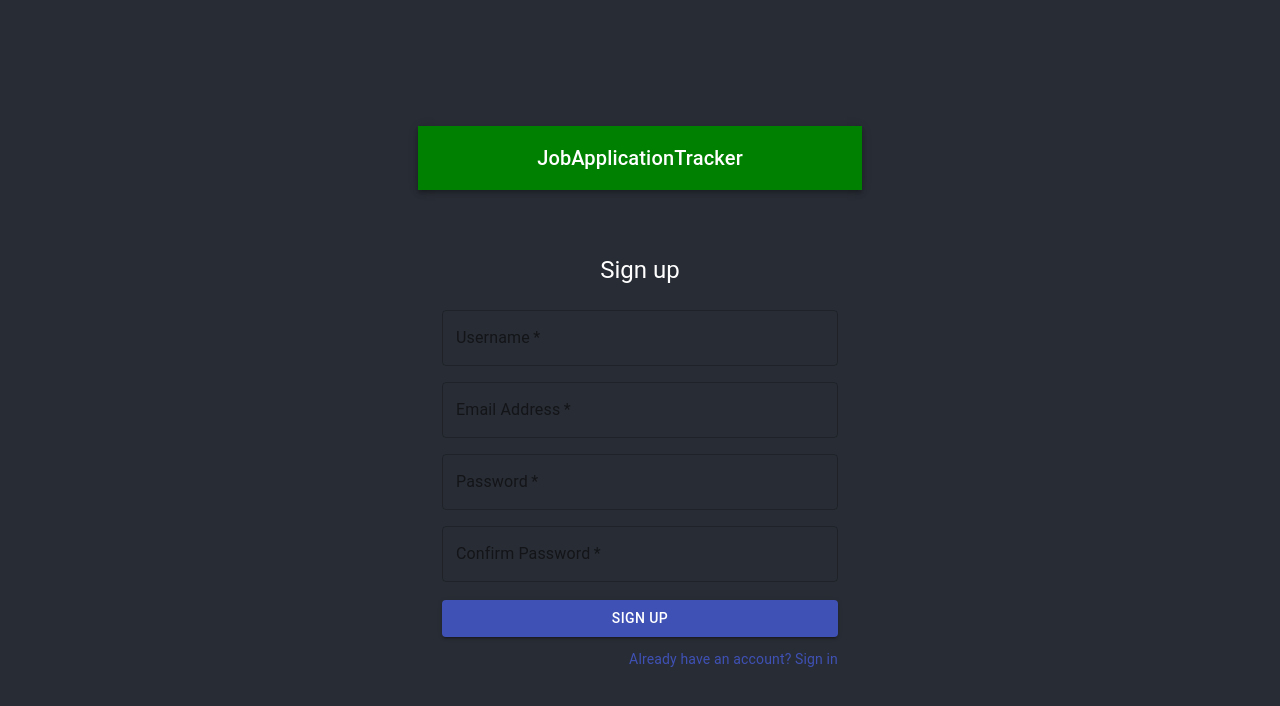
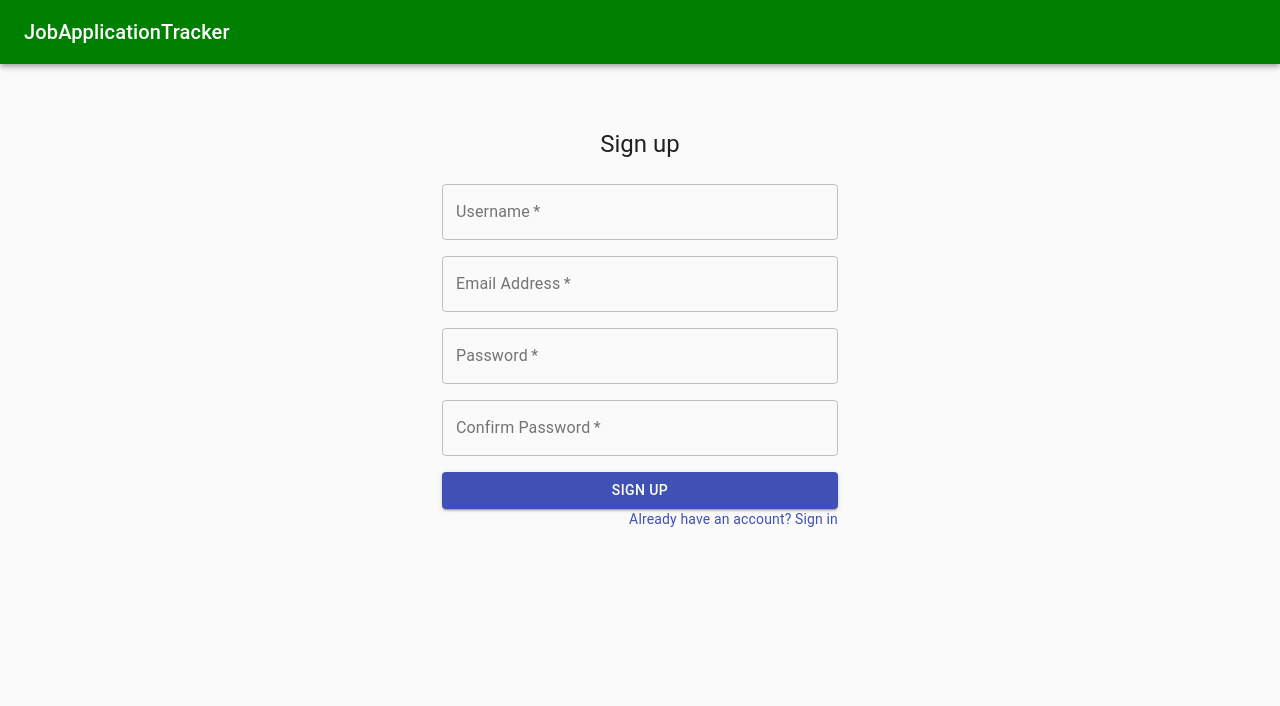
Before and after one commit to jpettit0317/JobApplicationTrackerOld, a React (Create React App) app in the folder jobapplicationtracker/: page / in a window 1280 px wide. Shown: the top 706 px of the page. Built offline with nearby package versions, Linux system fonts and the light colour scheme.

Commit message:
JA-4 User SignUp
Removed className from div and header. This was causing the navbar to shorten.

```diff
--- a/jobapplicationtracker/src/App.tsx
+++ b/jobapplicationtracker/src/App.tsx
@@ -9,20 +9,18 @@ import { BrowserRouter, Route, Switch } from 'react-router-dom';
 function App() {
   function createSignUpPage(): JSX.Element {
     return (
-      <SignUpPage fullName="" username="" email="" password="" confirmedPassword=""/>
+      <SignUpPage username="" email="" password="" confirmedPassword=""/>
     );
   }
 
   return (
-    <div className="App">
-      <header className="App-header">
+    <div>
         <BrowserRouter>
            <Switch>
              <Route path={RoutePath.signup} component={ () => createSignUpPage() } />
              <Route path={RoutePath.home} component={ () => createSignUpPage() } />
            </Switch>
         </BrowserRouter>
-      </header>
     </div>
   );
 }
```
